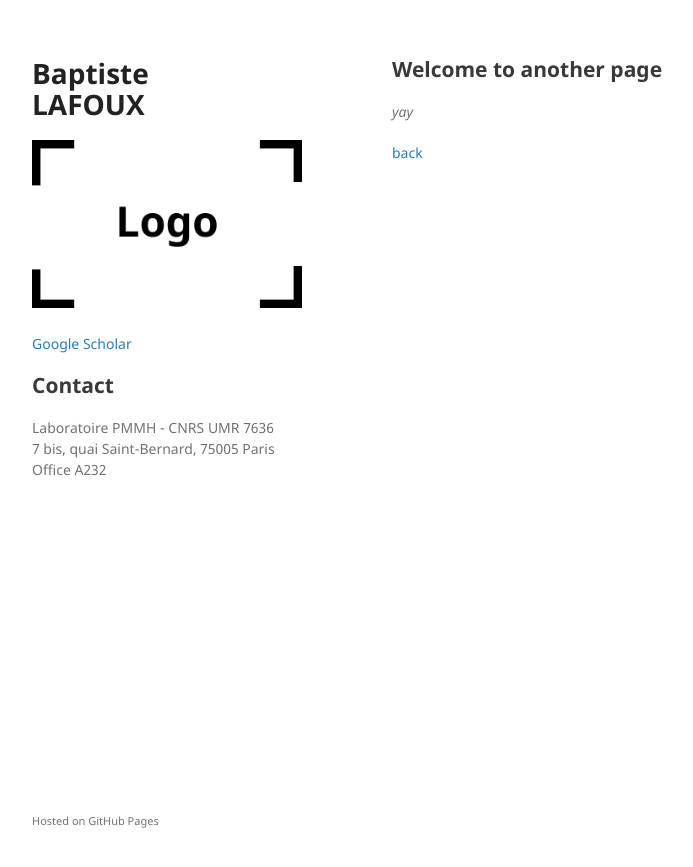
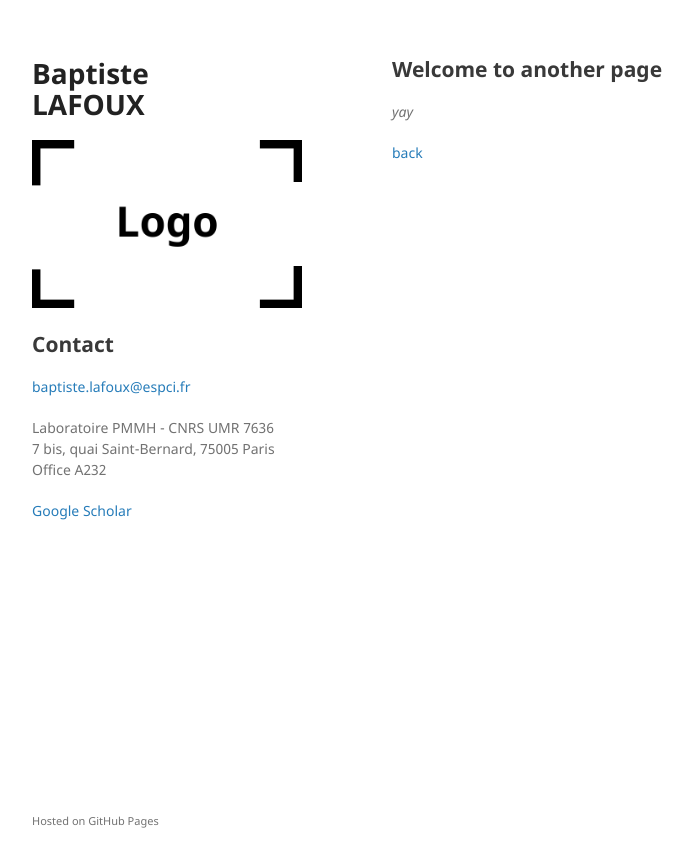
Before and after one commit to BaptisteLafoux/baptistelafoux.github.io, a Jekyll site: the page built from docs/another-page.md, in a window 1280 px wide. Shown: the top 867 px of the page, without its empty margins (178-871 px from the left). Built offline with Jekyll 4.4.1, drawn with Linux system fonts in a browser that asks for light colours.

Commit message:
Update default.html

```diff
--- a/docs/_layouts/default.html
+++ b/docs/_layouts/default.html
@@ -21,6 +21,11 @@
         {% endif %}
 
         <p>{{ site.description | default: site.github.project_tagline }}</p>
+        <h2>Contact</h2>
+        <p class="view"><a href="mailto:baptiste.lafoux@espci.fr">baptiste.lafoux@espci.fr</a></p>
+        <p>Laboratoire PMMH - CNRS UMR 7636
+        <br>7 bis, quai Saint-Bernard, 75005 Paris
+        <br>Office A232
 
         {% if site.github.is_project_page %}
         <p class="view"><a href="{{ site.github.repository_url }}">View the Project on GitHub <small>{{ site.github.repository_nwo }}</small></a></p>
```
Also changed, not shown: other parts of docs/_layouts/default.html (+1 -4 lines).
